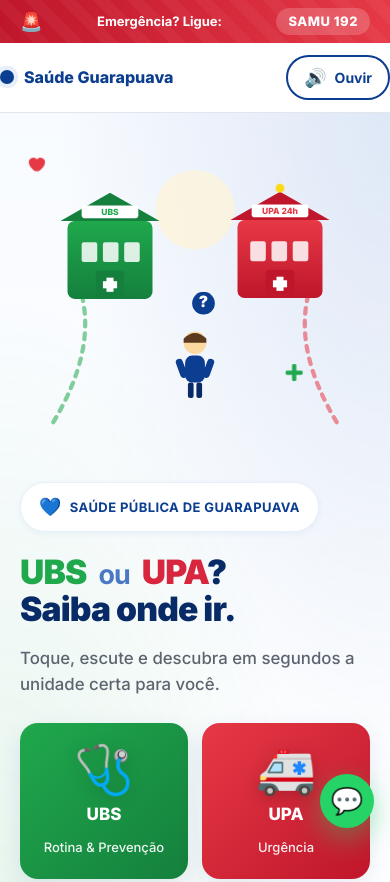
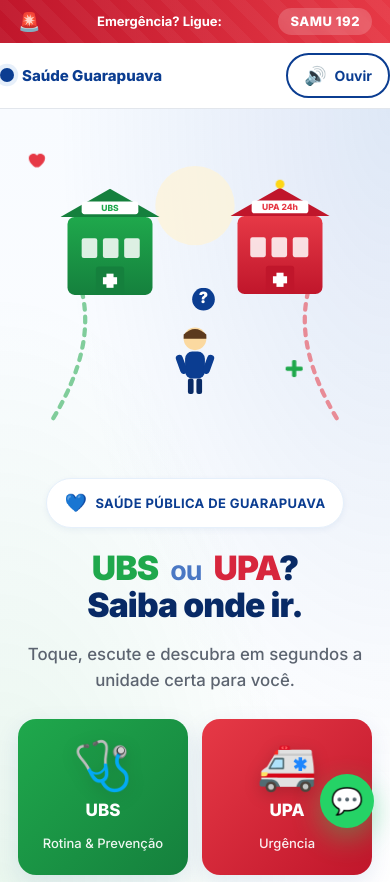
Before and after one commit to secom-guarapuava/upa-ubs, a plain HTML site: page index.html in a window 390 px wide. Shown: the top 882 px of the page. Drawn offline with Linux system fonts and the light colour scheme.

Commit message:
Add files via upload

```diff
--- a/index.html
+++ b/index.html
@@ -71,6 +71,9 @@
       max-width: var(--max);
       margin: 0 auto;
       padding: 0 20px;
+    }
+    @media (max-width: 640px) {
+      .container { padding: 0 18px; }
     }
 
     .skip-link {
@@ -157,6 +160,19 @@
       display: flex; align-items: center; gap: 10px;
       font-weight: 800; color: var(--azul);
       font-size: 16px;
+      min-width: 0;
+    }
+    .brand span:last-child {
+      white-space: nowrap;
+      overflow: hidden;
+      text-overflow: ellipsis;
+    }
+    @media (max-width: 640px) {
+      .topbar-inner { padding: 10px 0; gap: 10px; }
+      .brand { font-size: 15px; gap: 8px; }
+      .brand-dot { width: 11px; height: 11px; box-shadow: 0 0 0 3px var(--azul-claro); }
+      .audio-btn { padding: 8px 14px; font-size: 13px; }
+      .audio-btn .speaker { font-size: 16px; }
     }
     .brand-dot {
       width: 14px; height: 14px; border-radius: 50%;
@@ -333,6 +349,10 @@
       .hero-visual { order: -1; }
       .paths-svg { max-width: 340px; }
       .hero { padding: 40px 0 48px; }
+      .hero-text { text-align: center; }
+      .hero-text .hero-eyebrow { margin-left: auto; margin-right: auto; }
+      .hero-text p.lead { margin-left: auto; margin-right: auto; }
+      .hero-actions { margin-left: auto; margin-right: auto; }
     }
 
     /* ====== SECTIONS ====== */
```
